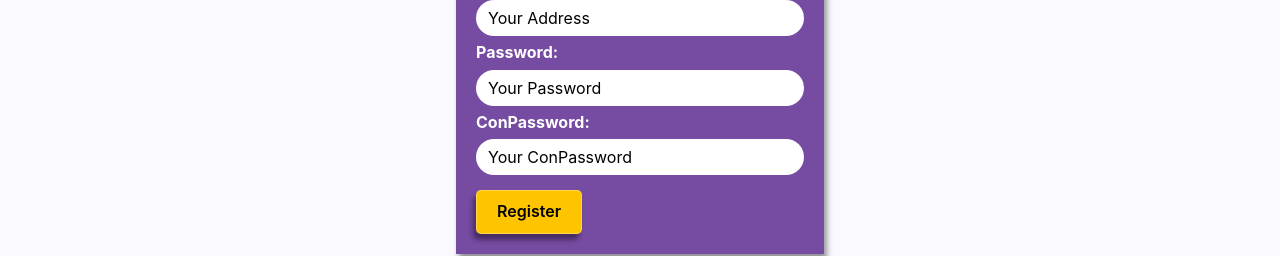
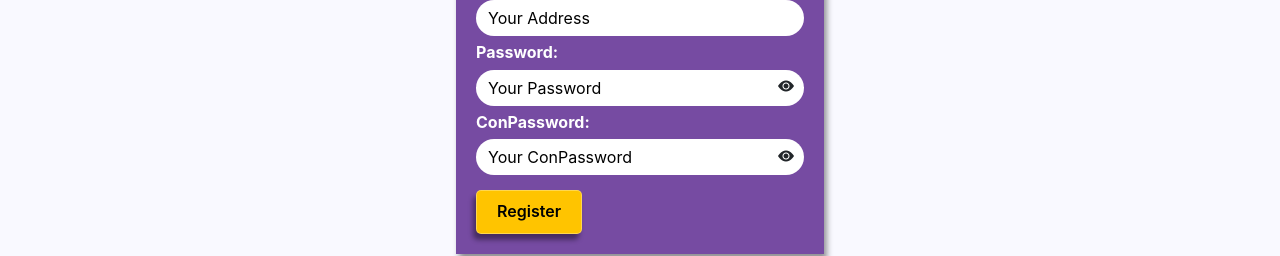
Before and after one commit to gptechnical/frontend_web, a React (Create React App) app: page /register in a window 1280 px wide. Shown: the part 422-678 px from the top of the page. Built offline with nearby package versions, Linux system fonts and the light colour scheme.

Commit message:
change login

```diff
--- a/src/components/Register.css
+++ b/src/components/Register.css
@@ -5,6 +5,7 @@
     width: 50%;
     box-shadow: 2.9px 5.8px 5.8px hsl(0deg 0% 0% / 0.41);
     line-height: 2.1;
+    position: relative;
 }
 
 .btn_regis {
@@ -25,6 +26,18 @@ input[type="number"]::placeholder {
     color: #000000;
 }
 
+.eyeIcon {
+    position: absolute;
+    bottom: 150px;
+    right: 30px;
+}
+
+.eyeIcon_Con {
+    position: absolute;
+    bottom: 80px;
+    right: 30px;
+}
+
 @media (max-width: 768px) {
     .reg_form {
         width: 80%;
--- a/src/components/Register.jsx
+++ b/src/components/Register.jsx
@@ -5,6 +5,8 @@ import "./Register.css";
 
 function Register() {
     const redirect = useNavigate();
+    const [showPassword, setShowPassword] = useState(false);
+    const [conPassword, setConPassword] = useState(false);
     const [state, setStateValue] = useState({
         name: "", email: "", mobile: "", address: "", password: "", conpassword: ""
     });
@@ -32,6 +34,12 @@ function Register() {
             name: "", email: "", mobile: "", address: "", password: "", conpassword: ""
         })
         redirect("/login")
+    }
+    const toggleShowPassword = () =>{
+        setShowPassword(!showPassword);
+    }
+    const toggleConPassword = () => {
+        setConPassword(!conPassword);
     }
     return (
         <>
@@ -84,23 +92,29 @@ function Register() {
                             <span className='text-white fw-bolder'>Password:</span>
                             <input
                                 id='myText'
-                                type="password"
+                                type={showPassword ? 'text' : 'password'}
                                 name='password'
                                 className="form-control"
                                 placeholder="Your Password"
                                 value={state.password}
                                 onChange={handler}
                             />
+                            <span onClick={toggleShowPassword} className='eyeIcon'>
+                            {showPassword ? <i class="bi bi-eye-slash-fill"></i> : <i class="bi bi-eye-fill"></i>}
+                            </span>
                             <span className='text-white fw-bolder'>ConPassword:</span>
                             <input
                                 id='myText'
-                                type="password"
+                                type={conPassword ? 'text' : 'password'}
                                 name='conpassword'
                                 className="form-control"
                                 placeholder="Your ConPassword"
                                 value={state.conpassword}
                                 onChange={handler}
                             />
+                            <span onClick={toggleConPassword} className='eyeIcon_Con'>
+                            {conPassword ? <i class="bi bi-eye-slash-fill"></i> : <i class="bi bi-eye-fill"></i>}
+                            </span>
                             <button className='btn_regis' type='button' onClick={registerSubmit}>Register</button>
                     </form>
                 </div>
```
